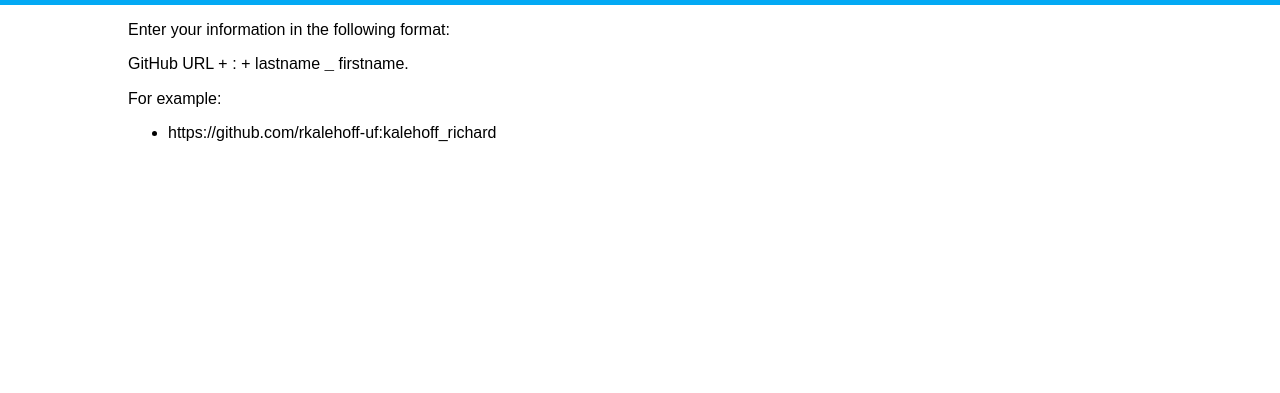
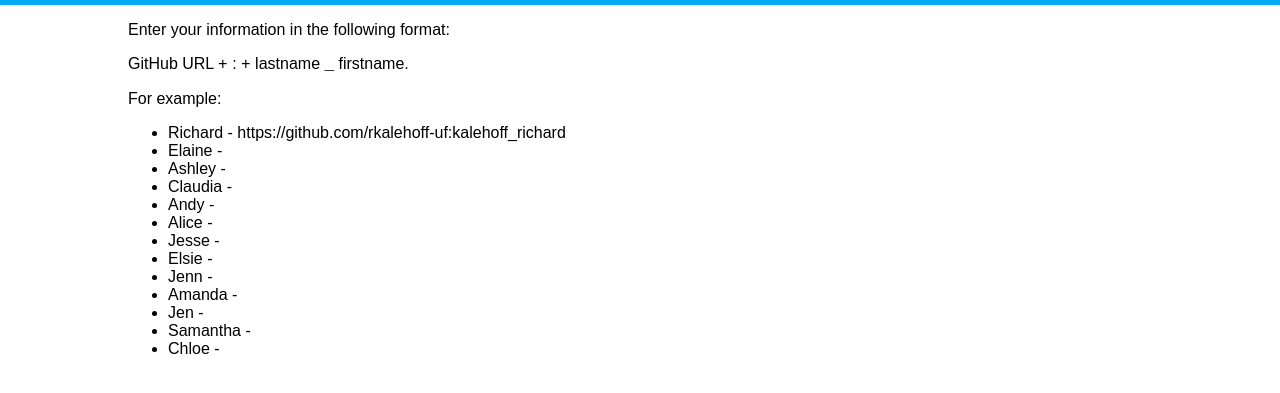
Before and after one commit to swebb1459/student-repos, a plain HTML site: page index.html in a window 1280 px wide. Shown: the part 83-476 px from the top of the page. Drawn offline with Linux system fonts and the light colour scheme.

Commit message:
add everyone's name

```diff
--- a/index.html
+++ b/index.html
@@ -24,7 +24,19 @@
         <p>For example:</p>
 
         <ul>
-            <li>https://github.com/rkalehoff-uf:kalehoff_richard</li>
+            <li>Richard - https://github.com/rkalehoff-uf:kalehoff_richard</li>
+            <li>Elaine - </li>
+            <li>Ashley - </li>
+            <li>Claudia - </li>
+            <li>Andy - </li>
+            <li>Alice - </li>
+            <li>Jesse - </li>
+            <li>Elsie - </li>
+            <li>Jenn - </li>
+            <li>Amanda - </li>
+            <li>Jen - </li>
+            <li>Samantha - </li>
+            <li>Chloe - </li>
         </ul>
     </div>
 
```
